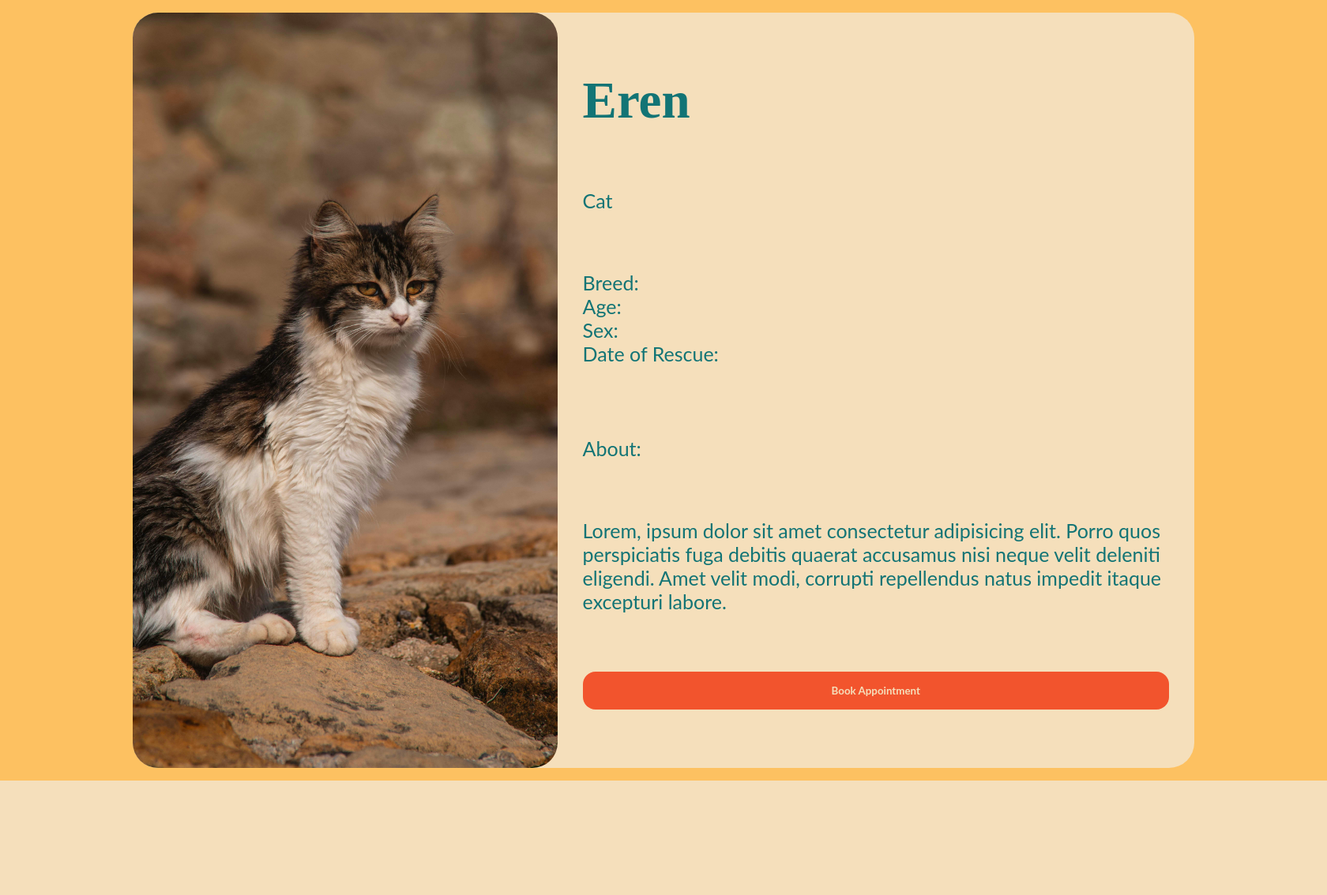
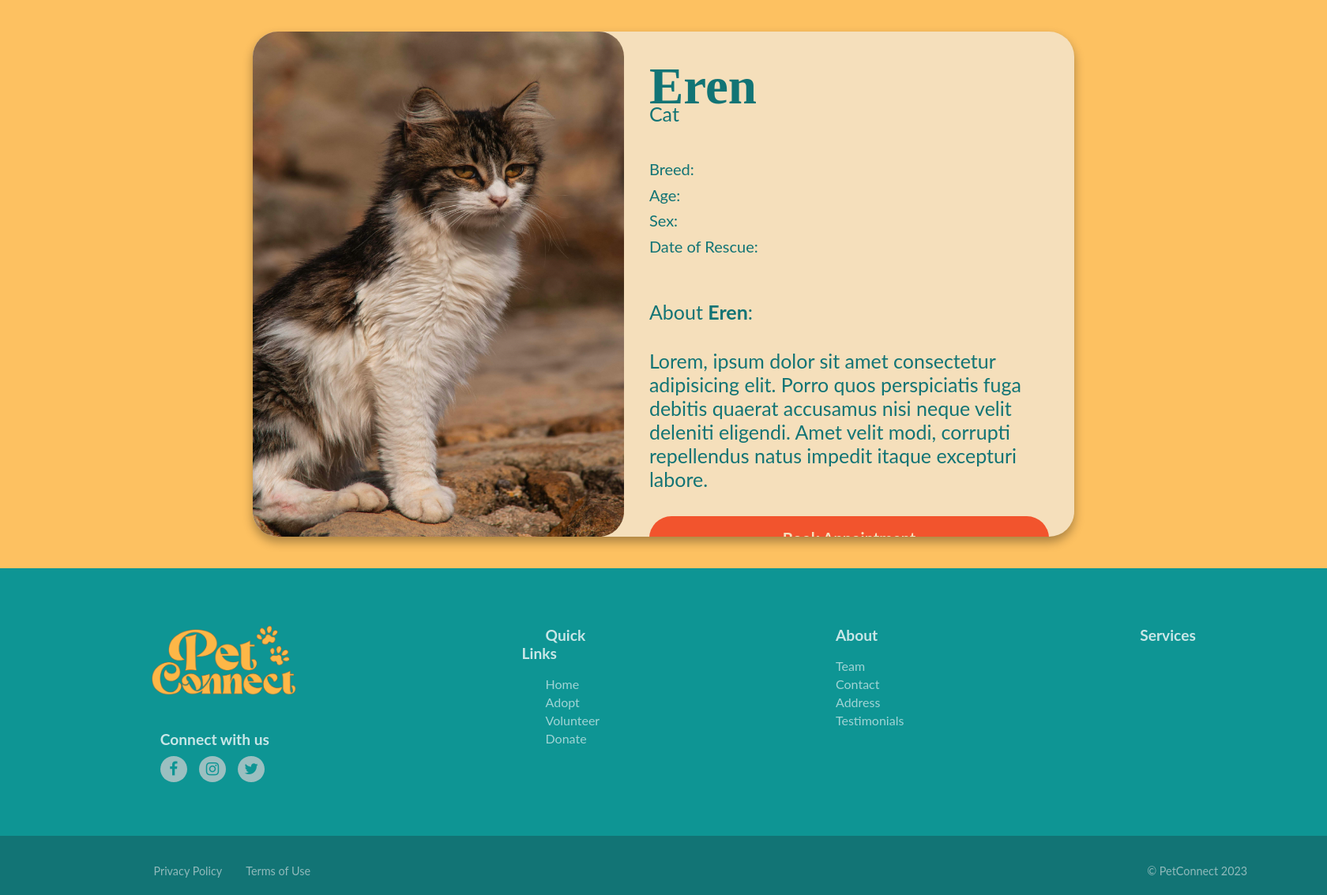
Before and after one commit to Marktrex/gr2_bscs3a_petconnect, a PHP site: page /viewpets.html in a window 1680 px wide. Shown: the part 111-1245 px from the top of the page at 79% size. Before the commit the page ends 1100 px from the top, so only its background shows below. Run offline with PHP 8.4, Linux system fonts and the light colour scheme; some web fonts are replaced.

Commit message:
Enhanced viewpets
Enhanced viewpets a lil bit

```diff
--- a/src/viewpets.css
+++ b/src/viewpets.css
@@ -17,6 +17,7 @@ body {
   min-height: 100vh;
   background: #fdc161;
 }
+
 
 /* Logo, Back and Searchbox */
 
@@ -55,7 +56,6 @@ body {
   left: 0 ;
 }
 
-
 .searchbox{
   border: 1px solid #c9e6e7;
   border-radius: 2rem;
@@ -76,6 +76,15 @@ body {
   justify-content: space-between;
 }
 
+.list span{
+  margin: 0.05rem 0rem 0.5rem 0rem;
+  font-size: 20px;
+}
+
+.aboutinfo span{
+
+}
+
 /* Logo, Back and Searchbox */
 
 /* Content of Pet (Card-Type) */
@@ -89,19 +98,21 @@ ul{
 }
 
 .petcontent{ /* Content Container */
-  margin: 1rem auto;
+  margin: 2.5rem auto;
   background-color:#f5dfbb ;
   border-radius: 2rem;
   z-index: 0;
-  width: 80%;
+  width: 130vh;
+  height: 80vh;
   display: flex;
   overflow: hidden;
+  box-shadow: 0 .4rem .8rem #0005;
 }
 
 .petimg{
   border-radius: 0px 2rem  2rem 0px;
   display: flex;
-  width: 40%;
+  width: 50%;
   height: auto;
 }
 
@@ -120,17 +131,31 @@ ul{
 .bookbutton{
   border: 0px;
   padding: 1rem;
-  border-radius: 1rem;
+  border-radius: 2rem;
   color: #f5dfbb;
   background-color: #f2542d;
   font-weight: bold;
   width: 100%;
 }
 
+.bookbutton:hover{
+  background-color: #c43917;
+}
+
+.bookbutton span{
+  font-size: 20px;
+}
+
 .petname{
   font-family: 'dairantou';
   font-size: 65px;
   font-weight: bold;
+}
+
+.animal {
+    margin-top: -50px;
+    margin-bottom: 10px;
+
 }
 
 .aboutinfo{
@@ -147,7 +172,7 @@ div:not(.petcontent):has(.petimg)
   div:not(.petcontent):has(.petimg)
   {
     display: block;
-    height: 80vh;
+    height: 50vh;
     overflow: hidden;
     .petimg
     {
@@ -172,4 +197,9 @@ div:not(.petcontent):has(.petimg)
       text-align: center;
     }
   }
+
+  .animal{
+    margin-top: -30px;
+    margin-bottom: 10px;
+  }
 }
--- a/src/viewpets.html
+++ b/src/viewpets.html
@@ -4,12 +4,16 @@
     <meta charset="utf8" />
     <meta name="viewport" content="width=device-width, initial-scale=1.0" />
     <link rel="stylesheet" href="viewpets.css" />
+    <link rel="stylesheet" href="footer.css">
+    <link rel="stylesheet" href="https://fonts.googleapis.com/css2?family=Material+Symbols+Outlined:opsz,wght,FILL,GRAD@48,400,0,0">
+    <link rel="stylesheet" href="https://cdnjs.cloudflare.com/ajax/libs/font-awesome/4.7.0/css/font-awesome.min.css">
   </head>
 
 
   <!-- Back and Searchbox -->
 
   <body>
+
     <div class="navbar">
       <a href="" class="back">
         <span>• Back</span>
@@ -26,14 +30,14 @@
       <img src="icons/eren.jpg" class="petimg" alt="eren" />
       <div class="pettxt">
         <span class="petname">Eren</span>
-        <span class="animal">Cat</span>
+        <p class="animal">Cat</p>
         <div class="list">
           <span>Breed:</span>
           <span>Age:</span>
           <span>Sex:</span>
           <span>Date of Rescue:</span>
         </div>
-        <span class="aboutinfo">About:</span>
+        <span class="aboutinfo">About <b>Eren</b>:</span>
         <span
           >Lorem, ipsum dolor sit amet consectetur adipisicing elit. Porro quos
           perspiciatis fuga debitis quaerat accusamus nisi neque velit deleniti
@@ -47,5 +51,63 @@
         </div>
       </div>
     </div>
+
+  <footer> <!--src: footer.css-->
+    <div class="footer-content">
+
+      <div  class="item logo">
+        <a href="#">
+        <img src="/src/icons/footer-logo.png" alt="logo">
+        </a>
+        <br>
+        <div class="socmed">
+          <strong>Connect with us</strong>
+          <ul>
+            <li><a href="#" class="fa fa-facebook"></a></li>
+            <li><a href="#" class="fa fa-instagram"></a></li>
+            <li><a href="#" class="fa fa-twitter"></a></li>
+          </ul>
+        </div>
+      </div>
+
+      <div class="item quick-links">
+        <strong>Quick Links</strong>
+        <ul>
+          <li><a href="#">Home</a></li>
+          <li><a href="#">Adopt</a></li>
+          <li><a href="#">Volunteer</a>
+          </li>
+          <li><a href="#">Donate</a></li>
+        </ul>
+      </div>
+
+      <div class="item about">
+        <strong>About</strong>
+        <ul>
+          <li><a href="#">Team</a></li>
+          <li><a href="#">Contact</a></li>
+          <li><a href="#">Address</a></li>
+          <li><a href="#">Testimonials</a></li>
+        </ul>
+      </div>
+
+      <div class="item Services">
+        <strong>Services</strong>
+      </div>
+    </div>
+
+    <div class="info">
+      <div class="item content1">
+        <ul>
+          <li><a href="#">Privacy Policy</a></li>
+          <li><a href="#">Terms of Use</a></li>
+        </ul>
+      </div>
+      <div class="item content2">
+        <p> © PetConnect 2023</p>
+      </div>
+    </div>
+
+</footer>
   </body>
 </html>
```
Also changed, not shown: src/icons/eren.jpg.
